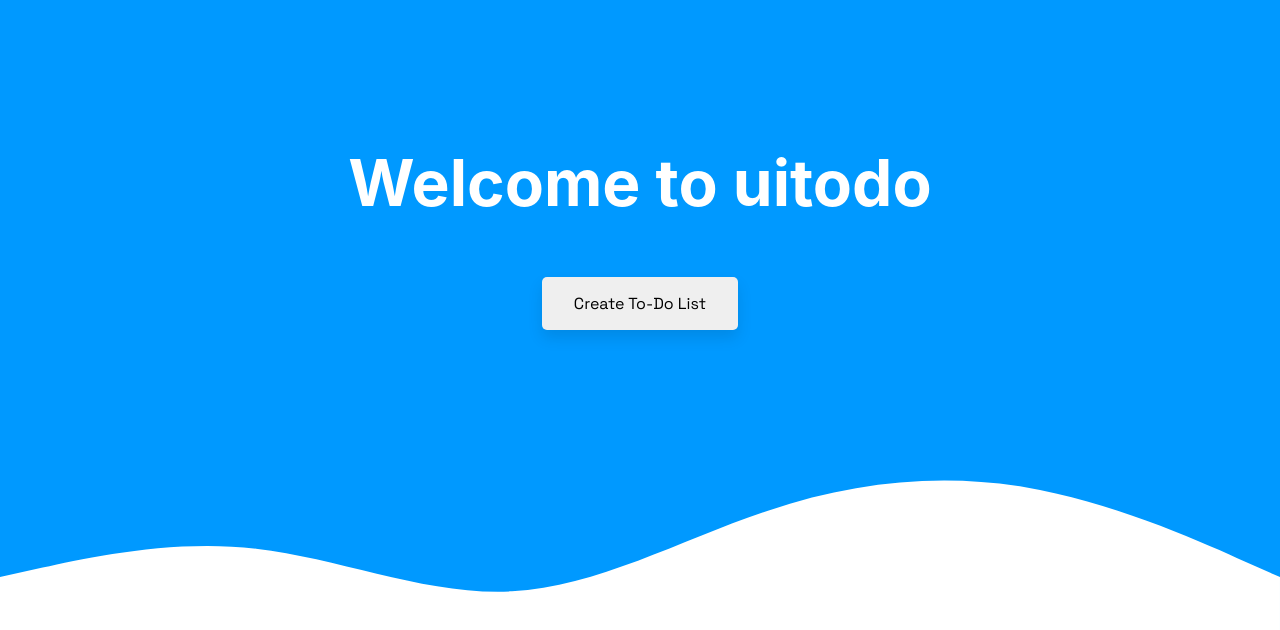
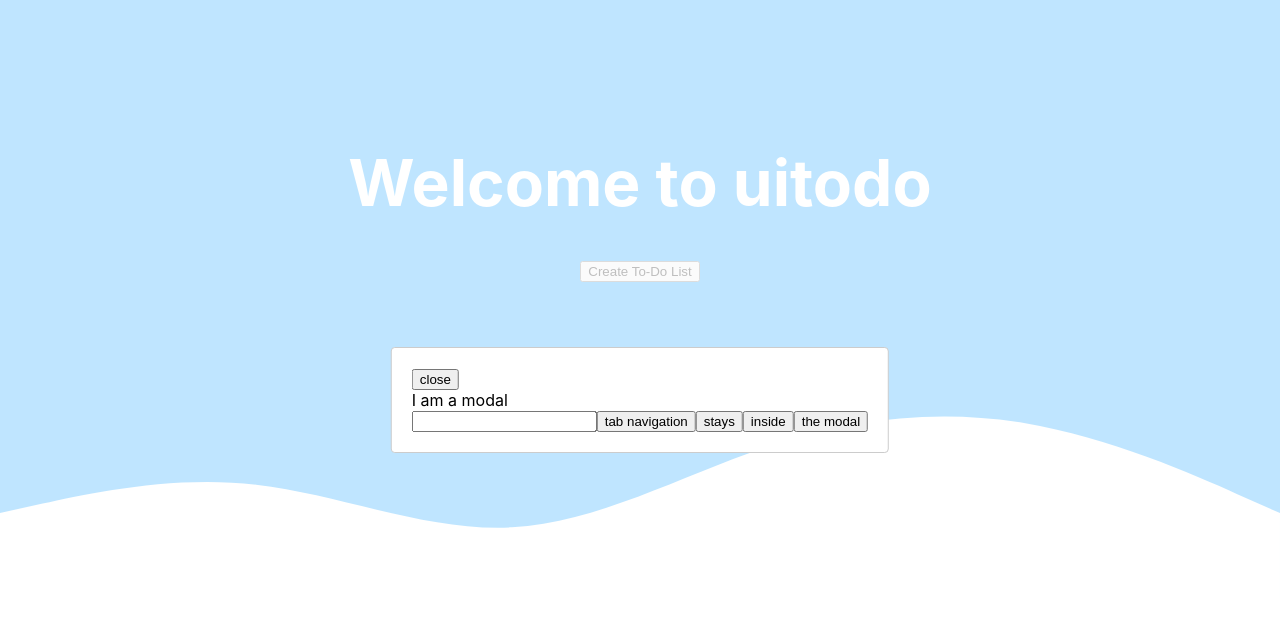
Before and after one commit to JackXN/devtodo, a Next.js app: page / in a window 1280 px wide. Both pictures are taken after a click on the button "Create To-Do List". Shown: the top 630 px of the page. Built offline with nearby package versions, Linux system fonts and the light colour scheme.

Commit message:
messing with the modal

```diff
--- a/pages/index.js
+++ b/pages/index.js
@@ -2,18 +2,49 @@
 
 import Head from 'next/head'
 import Image from 'next/image'
-// import styles from '../styles/Home.module.css';
+import {useState} from 'react';
 import { Box, Text, Container } from '@chakra-ui/react';
 import Modal from 'react-modal';
+import { useRouter } from 'next/router'
 //Components
 import Nav from '../components/Nav';
 import Wave from '../components/Wave';
-import Button from '../components/common/Button';
+// import Button from '../components/common/Button';
 //Styles
 import styles from '../styles/index.module.scss'
 
 export default function Home() {
   Modal.setAppElement('#__next');
+  const router = useRouter();
+
+const [modalIsOpen, setIsOpen] = useState(false);
+
+const openModal = () => {
+  setIsOpen(true);
+}
+
+const closeModal = () => {
+  setIsOpen(false);
+}
+
+function afterOpenModal() {
+
+}
+
+const customStyles = {
+  content: {
+    top: '50%',
+    left: '50%',
+    right: 'auto',
+    bottom: 'auto',
+    marginRight: '-50%',
+    transform: 'translate(-50%, -50%)',
+  },
+};
+
+
+
+
   return (
     <>
   <Head>
@@ -24,12 +55,25 @@ export default function Home() {
     <main className={styles.waveContainer}>
 <div className={styles.container}>
   <h1 className={styles.title}>Welcome to uitodo </h1>
-  <Button type='primary'>Create To-Do List</Button>
+  <button type='primary' onClick={openModal}>Create To-Do List</button>
 </div>
 <Wave color='#fff'/>
+    </main>
+  <Modal isOpen={modalIsOpen} onAfterOpen={afterOpenModal} onRequestClose={closeModal} style={customStyles} contentLabel='Example Modal'>
+<div>
+  <button onClick={closeModal}>close</button>
+        <div>I am a modal</div>
+        <form>
+          <input />
+          <button>tab navigation</button>
+          <button>stays</button>
+          <button>inside</button>
+          <button>the modal</button>
+        </form>
+    </div>
 
 
-    </main>
+  </Modal>
 
 
 
```
Also changed, not shown: components/containers/Form.js (added, +11 -0 lines).
